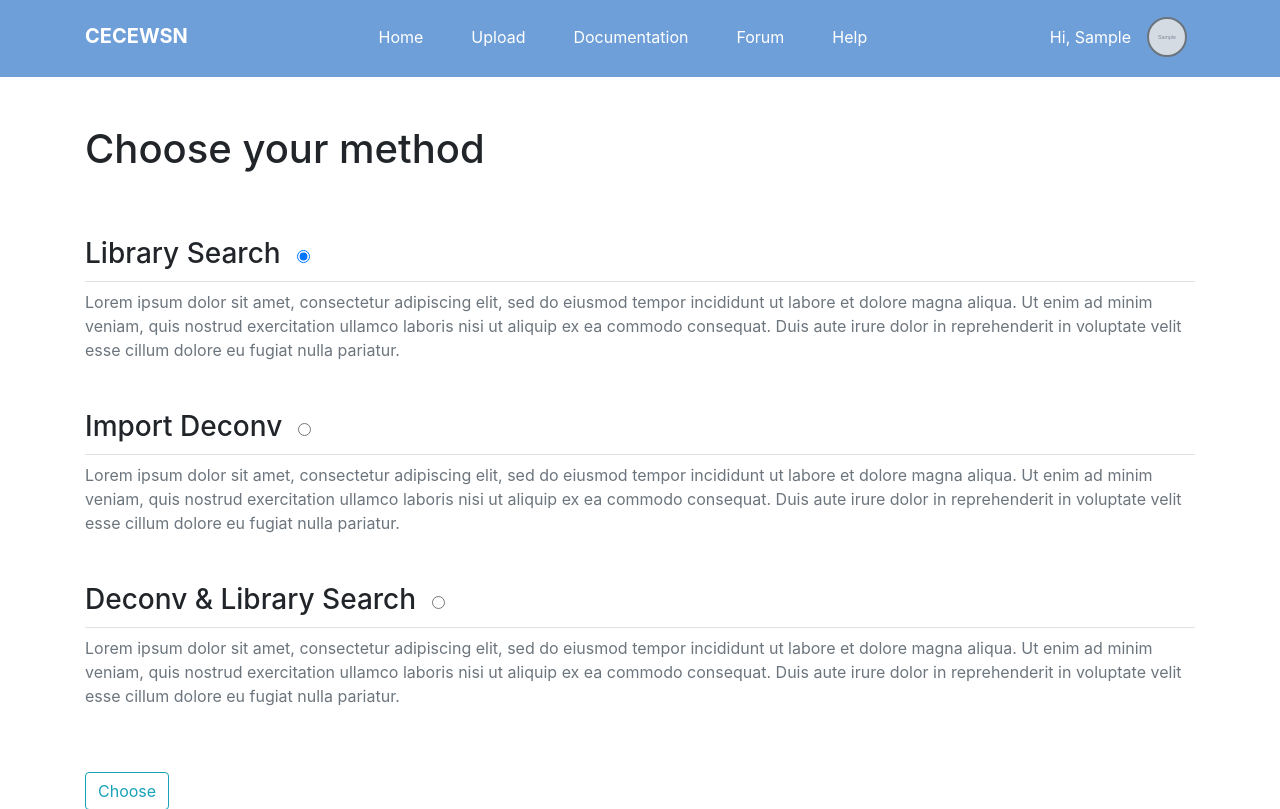
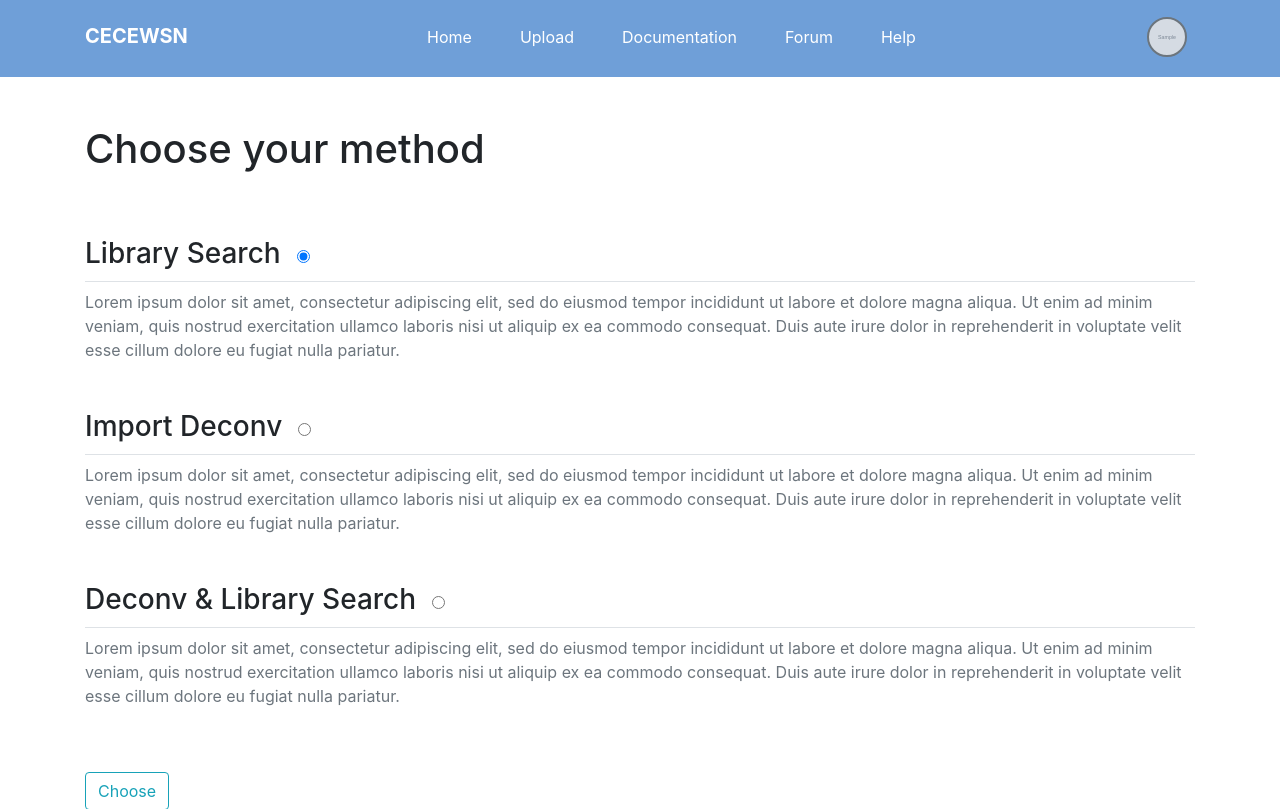
Before and after one commit to PrincessGods/deco3801, a Flask app: page /chooseMethod in a window 1280 px wide. Shown: the top 809 px of the page. Run offline with Flask 2, Linux system fonts and the light colour scheme; a user stored in the database is signed in; tables that the repository leaves empty hold one stand-in row (values such as "Sample post"); grey boxes marked "Sample" are stand-in pictures; some libraries are stand-ins or nearby versions.

Commit message:
no message

```diff
--- a/application/templates/layout.html
+++ b/application/templates/layout.html
@@ -53,7 +53,6 @@
                                 <li class="nav-item dropdown py-2">
                                     <p id="iconPath" style="display: none">{{ icon }}</p>
                                     <div class="nav-link px-2 d-flex" onclick="dropControl()" style="cursor: pointer">
-                                        <p class="my-auto pr-3 text-white">Hi, {{ current_user.user_firstname }}</p>
                                         <div id="u_icon" ></div>
                                     </div>
                                     <div class="dropdown_menu bg-dark py-0 d-flex" id="dropdown_menu">
```
